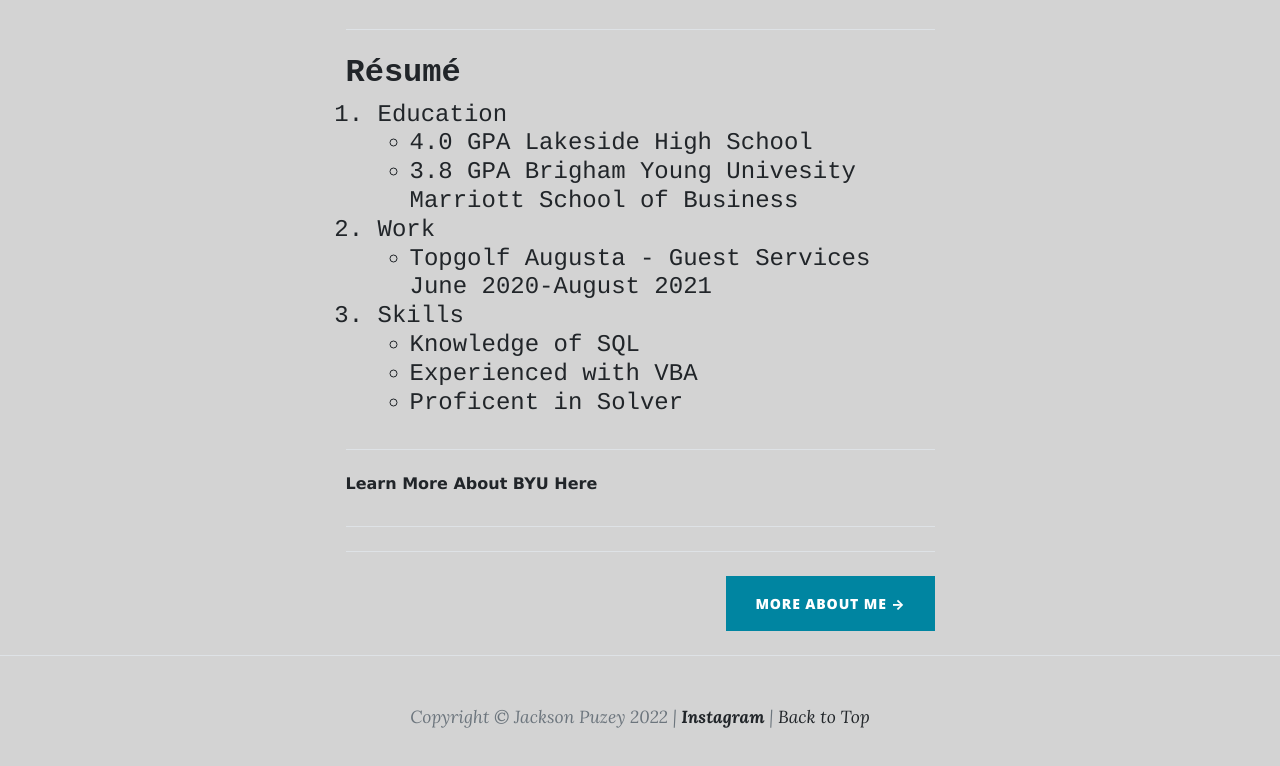
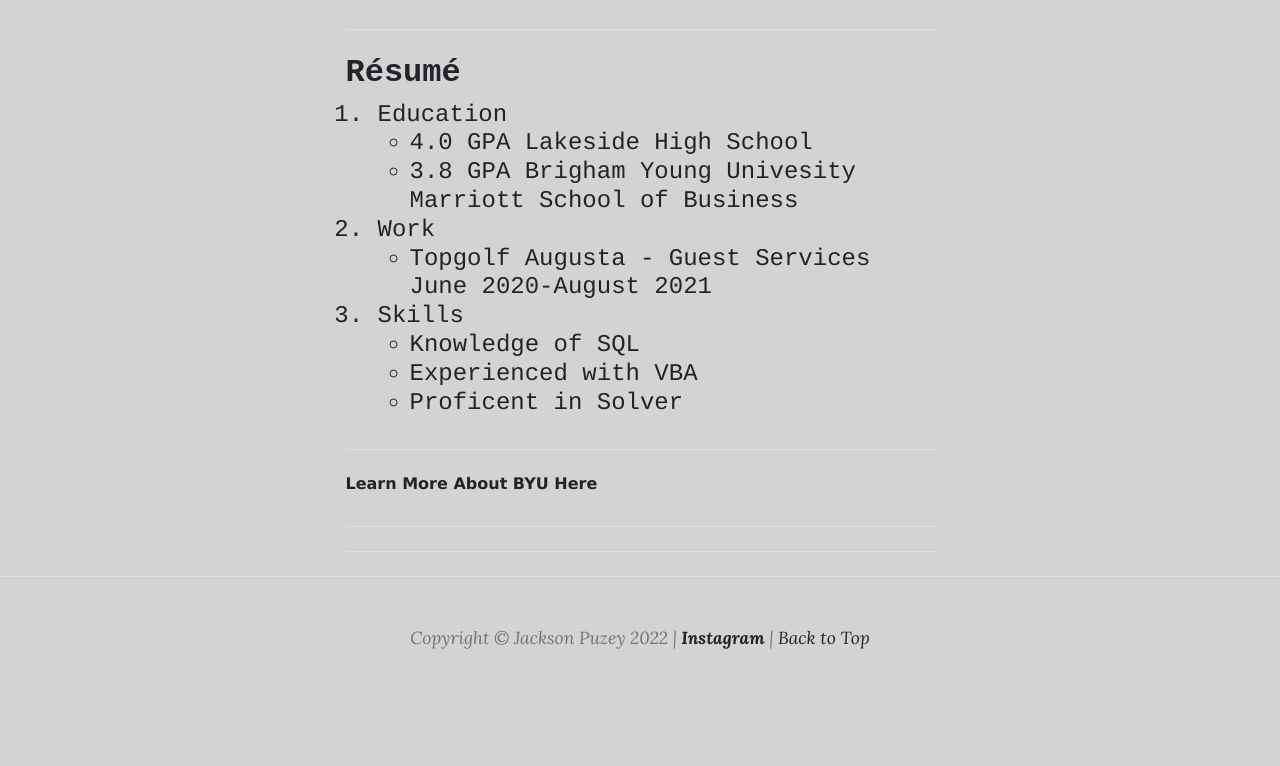
Before and after one commit to Jdpuzey1/IS201, a plain HTML site: page index.html in a window 1280 px wide. Shown: the part 716-1482 px from the top of the page. After the commit the page ends 1415 px from the top, so only its background shows below. Drawn offline with nearby package versions, Linux system fonts and the light colour scheme.

Commit message:
Add files via upload

```diff
--- a/index.html
+++ b/index.html
@@ -108,7 +108,7 @@
                     <!-- Divider-->
                     <hr class="my-4" />
                     <!-- Pager-->
-                    <div class="d-flex justify-content-end mb-4"><a class="btn btn-primary text-uppercase" class="learnmore" href="../HTML Final/html/about.html">More about me →</a></div>
+
                 </div>
             </div>
         </div>
```
